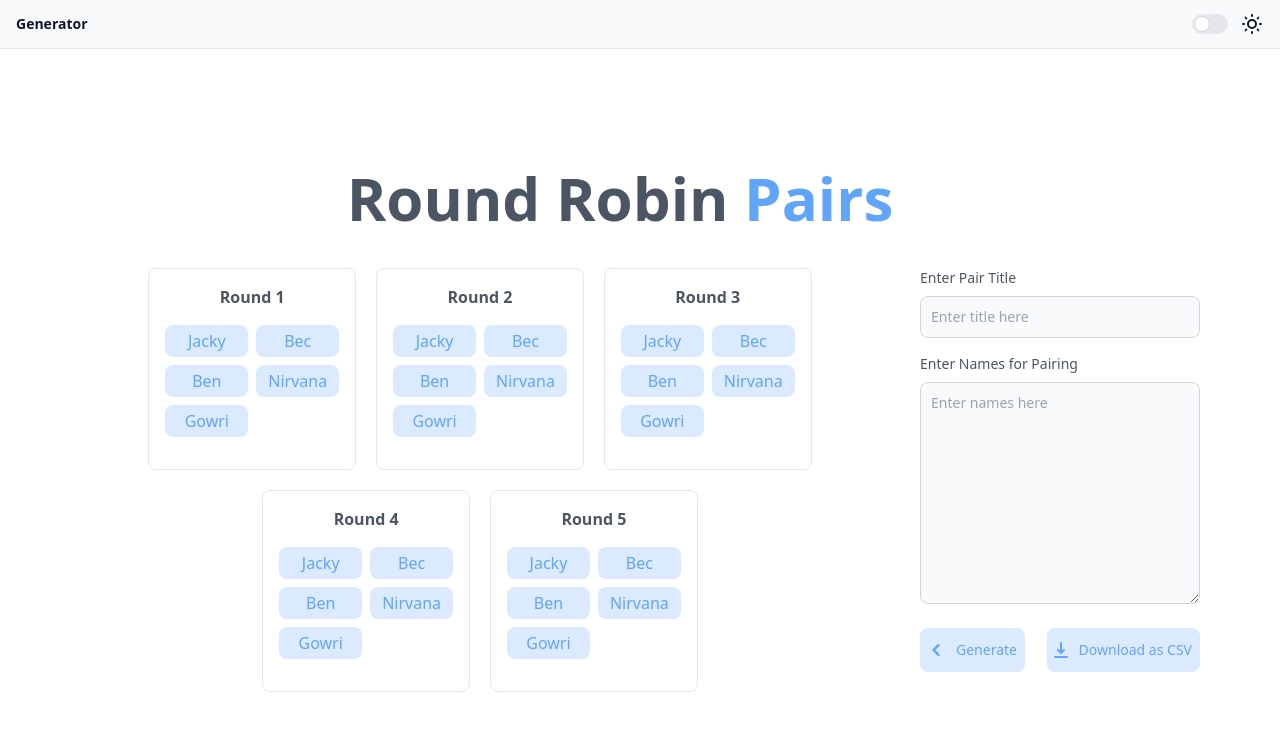
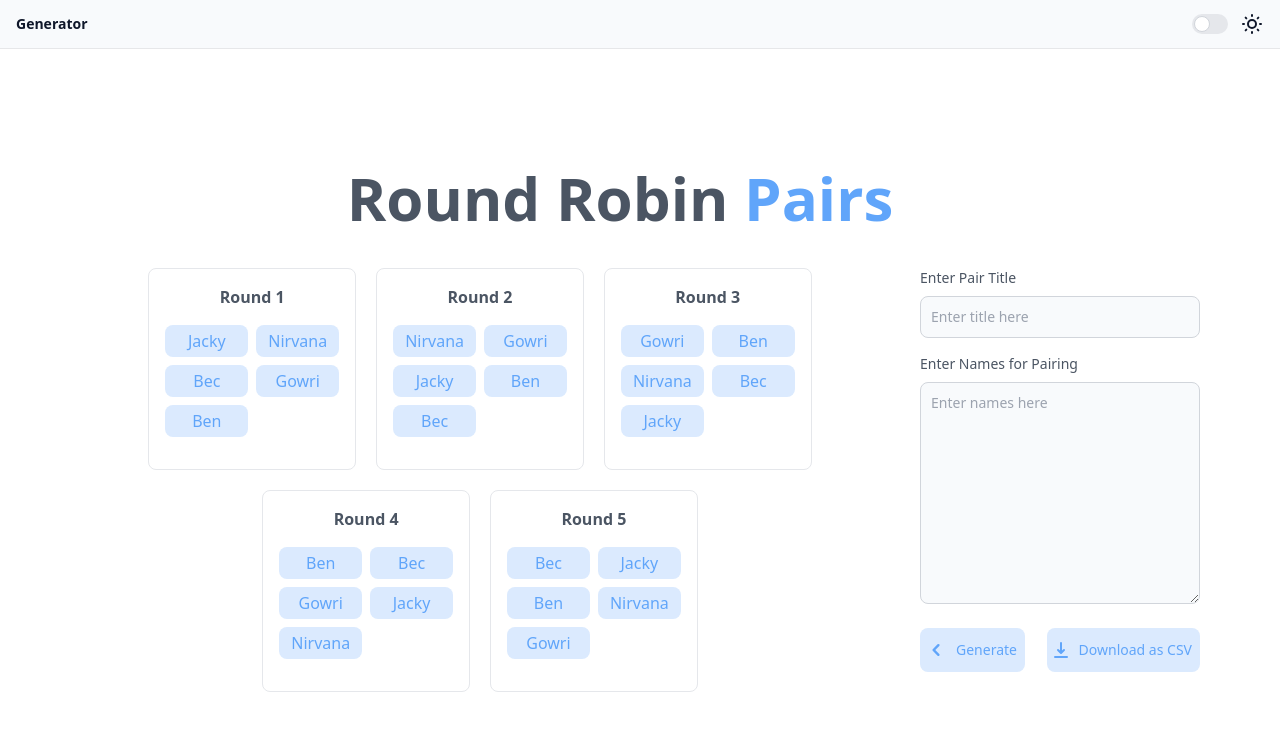
Before and after one commit to jackytsheng/round-robin-pairs, a Next.js app: page / in a window 1280 px wide. Shown: the top 740 px of the page. Built offline with nearby package versions, Linux system fonts and the light colour scheme.

Commit message:
add round robin logic and upon hitting generate generate the round table

```diff
--- /dev/null
+++ b/algorithms/generateRoundRobinPair.ts
@@ -0,0 +1,30 @@
+export const WAIT =
+  "I can't be reproduced in the text area, because the limit will be reach";
+
+const generateRoundRobinPair = (values: string[]): string[][] => {
+  values = JSON.parse(JSON.stringify(values));
+  if (values.length % 2 !== 0) values.push(WAIT);
+
+  const leftSide = values.slice(0, values.length / 2);
+  const rightSide = values.slice(values.length / 2, values.length);
+
+  let result = Array(values.length - 1).fill([]);
+  for (let i = 0; i < values.length - 1; i++) {
+    result[i] = [];
+    for (let m = 0; m < values.length / 2; m++) {
+      result[i] = [...result[i], leftSide[m], rightSide[m]];
+    }
+
+    // anti clockwise rotation, with last value is fixed
+    const firstRightSide = rightSide[0];
+    const lastLeftSide = leftSide[leftSide.length - 1];
+    leftSide.pop();
+    leftSide.unshift(firstRightSide);
+    rightSide.shift();
+    rightSide.splice(rightSide.length - 1, 0, lastLeftSide);
+  }
+
+  return result;
+};
+
+export default generateRoundRobinPair;
--- a/components/Button.tsx
+++ b/components/Button.tsx
@@ -4,15 +4,13 @@ import Svg, { Icon } from './Svg';
 type ButtonType = {
   icon: Icon;
   text: string;
+  onClick?: () => void;
 };
 
-{
-  /* <div className="w-9 h-5 relative bg-gray-200 peer-focus:outline-none peer-focus:ring-4 peer-focus:ring-blue-100 dark:peer-focus:ring-blue-500 rounded-full peer dark:bg-gray-700 peer-checked:after:translate-x-full peer-checked:after:border-white after:content-[''] after:absolute after:top-[2px] after:left-[2px] after:bg-white after:border-gray-300 after:border after:rounded-full after:h-4 after:w-4 after:transition-all dark:border-gray-600 peer-checked:bg-blue-400"></div>; */
-}
-
-const Button = ({ icon, text }: ButtonType) => {
+const Button = ({ icon, text, onClick }: ButtonType) => {
   return (
     <button
+      onClick={onClick}
       type='button'
       className='gap-2 text-blue-400 bg-blue-100 hover:bg-blue-400 hover:text-white focus:ring-4 focus:outline-none focus:ring-blue-100 font-medium rounded-lg text-sm pl-1 pr-2 py-2.5 text-center inline-flex items-center justify-between dark:focus:ring-blue-100 dark:bg-gray-700  dark:text-white dark:hover:bg-gray-400 dark:hover:text-gray-700'
     >
--- a/components/Input.tsx
+++ b/components/Input.tsx
@@ -1,10 +1,11 @@
 import React from 'react';
 
 type InputProps = {
-  label?: string;
+  setValue: (val: string) => void;
 };
 
-const Input = ({ label }: InputProps) => (
+const Input = ({ setValue }: InputProps) => {
+  return (
     <div>
       <label
         htmlFor='title'
@@ -14,10 +15,12 @@ const Input = ({ label }: InputProps) => (
       </label>
       <input
         id='title'
+        onChange={({ target }) => setValue(target.value)}
         maxLength={20}
         className='block p-2.5 w-full text-sm focus:outline-none  bg-slate-50/90  rounded-lg border border-gray-300 focus-visible:border-blue-300 dark:focus-visible:border-blue-300 focus:ring-blue-300 focus:border-blue-300 dark:bg-gray-700 dark:border-gray-600 dark:placeholder-gray-400 dark:text-white dark:focus:ring-blue-300 dark:focus:border-blue-300'
         placeholder='Enter title here'
       ></input>
     </div>
   );
+};
 export default Input;
--- a/components/Textarea.tsx
+++ b/components/Textarea.tsx
@@ -1,6 +1,11 @@
 import React from 'react';
 
-const Textarea = () => (
+type TextareaProps = {
+  setValues: (val: string[]) => void;
+};
+
+const Textarea = ({ setValues }: TextareaProps) => {
+  return (
     <section>
       <label
         htmlFor='names'
@@ -9,6 +14,9 @@ const Textarea = () => (
         Enter Names for Pairing
       </label>
       <textarea
+        onChange={({ target }) => {
+          setValues(target.value.split('\n'));
+        }}
         id='names'
         rows={10}
         maxLength={500}
@@ -17,4 +25,5 @@ const Textarea = () => (
       ></textarea>
     </section>
   );
+};
 export default Textarea;
--- /dev/null
+++ b/jest.config.js
@@ -0,0 +1,5 @@
+/** @type {import('ts-jest/dist/types').InitialOptionsTsJest} */
+module.exports = {
+  preset: 'ts-jest',
+  testEnvironment: 'node',
+};
--- a/package.json
+++ b/package.json
@@ -11,12 +11,15 @@
     "react-dom": "18.1.0"
   },
   "devDependencies": {
+    "@types/jest": "^28.1.4",
     "@types/node": "17.0.35",
     "@types/react": "18.0.9",
     "@types/react-dom": "18.0.5",
     "autoprefixer": "^10.4.7",
+    "jest": "^28.1.2",
     "postcss": "^8.4.14",
     "tailwindcss": "^3.1.2",
+    "ts-jest": "^28.0.5",
     "typescript": "4.7.2"
   }
 }
--- a/pages/index.tsx
+++ b/pages/index.tsx
@@ -9,12 +9,29 @@ import Input from '../components/Input';
 import { useEffect, useState } from 'react';
 import Button from '../components/Button';
 import { Icon } from '../components/Svg';
+import generateRoundRobinPair, {
+  WAIT,
+} from '../algorithms/generateRoundRobinPair';
 
 const Home: NextPage = () => {
-  let names = ['Jacky', 'Bec', 'Ben', 'Nirvana', 'Gowri'];
-  let title = 'Round';
-  let round = Array(5).fill(0);
+  const initialNames = ['Jacky', 'Bec', 'Ben', 'Nirvana', 'Gowri'];
+  const initialRounds = generateRoundRobinPair(initialNames).map((r) =>
+    r.filter((name) => name !== WAIT)
+  );
+  console.log(initialRounds);
+  const [roundTitle, setRoundTitle] = useState('Round');
+  const [names, setNames] = useState(initialNames);
+  const [rounds, setRounds] = useState(initialRounds);
   const [isDarkMode, setIsDarkMode] = useState(false);
+
+  const generate = () => {
+    const rounds = generateRoundRobinPair(names).map((r) =>
+      r.filter((name) => name !== WAIT)
+    );
+    setRounds(rounds);
+  };
+
+  const filterOutWait = () => initialRounds;
 
   useEffect(() => {
     if (isDarkMode) {
@@ -23,6 +40,7 @@ const Home: NextPage = () => {
       document.getElementById('__next')?.classList.remove('dark');
     }
   }, [isDarkMode]);
+
   return (
     <div className='flex min-h-screen flex-col items-center justify-center py-2 text-gray-600 dark:text-white dark:bg-gray-900'>
       <Head>
@@ -46,23 +64,27 @@ const Home: NextPage = () => {
         </header>
 
         <div className='grid grid-cols-[minmax(0px,_1fr)_280px] w-full auto-rows-auto'>
-          <div className='flex flex-wrap justify-center gap-5 mx-8'>
-            {round.map((_, index) => (
+          <div className='flex flex-wrap justify-center gap-5 mx-8 items-start'>
+            {rounds.map((eachRoundNames, index) => (
               <Round
-                key={title + index}
-                title={title}
+                key={roundTitle + index}
+                title={roundTitle}
                 number={index + 1}
-                Chips={names.map((name, index) => (
+                Chips={eachRoundNames.map((name, index) => (
                   <Chip key={name + index} name={name} />
                 ))}
               />
             ))}
           </div>
           <section className='gap-4 flex flex-col'>
-            <Input />
-            <Textarea />
+            <Input setValue={setRoundTitle} />
+            <Textarea setValues={setNames} />
             <div className='flex mt-2 gap-4 justify-between'>
-              <Button icon={Icon.LeftChervon} text={'Generate'} />
+              <Button
+                icon={Icon.LeftChervon}
+                text={'Generate'}
+                onClick={generate}
+              />
               <Button icon={Icon.Download} text={'Download as CSV'} />
             </div>
           </section>
```
Also changed, not shown: 2 other files (tests, documents, lock files or other folders). Lines whose indentation alone changed are shown as unchanged.
